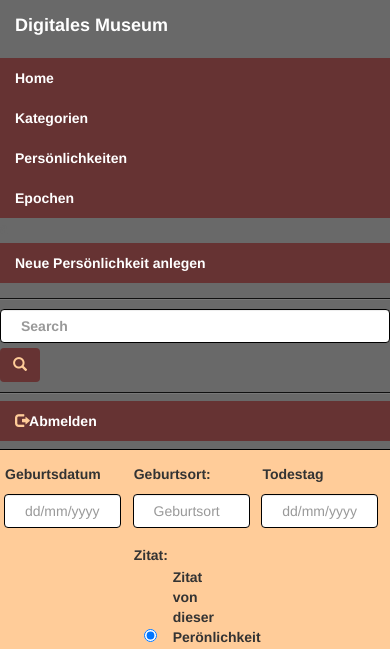
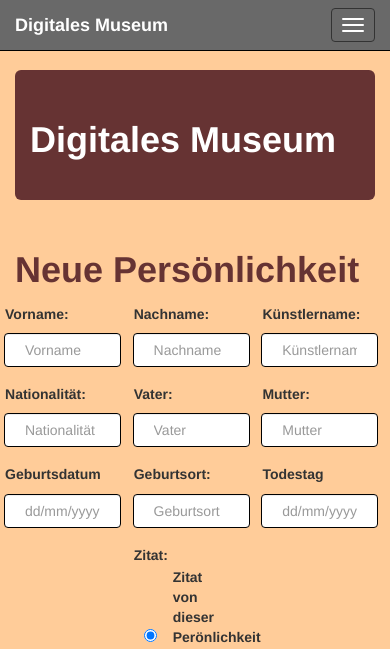
Before and after one commit to Davidmuecke/DigitalesMuseum, a PHP site: page /persoenlichkeit_anlegen.php in a window 390 px wide; the page is wider, and only the part inside the window is pictured. Shown: the top 649 px of that part. Run offline with PHP 8.4, Linux system fonts and the light colour scheme; some libraries are stand-ins or nearby versions.

Commit message:
Navbar ist nun responsive: - Beim Resizen Des Screens wird sie ab bestimmter Width zu einem Dropdown-Menu - Geringe Änderungen im inneren Aufbau der Navbar
Änderungen in der KachelCreationEngine:
- Klassen col-md-offset-0 wurden entfernt, weil sie nichts machen

```diff
--- a/css/style.css
+++ b/css/style.css
@@ -1,3 +1,50 @@
+@media (max-width: 1243px) {
+    .navbar-header {
+        float: none;
+    }
+    .navbar-left,.navbar-right {
+        float: none !important;
+    }
+    .navbar-toggle {
+        display: block;
+    }
+    .navbar-collapse {
+        border-top: 1px solid transparent;
+        box-shadow: inset 0 1px 0 rgba(255,255,255,0.1);
+    }
+    .navbar-fixed-top {
+        top: 0;
+        border-width: 0 0 1px;
+    }
+    .navbar-collapse.collapse {
+        display: none!important;
+    }
+    .navbar-nav {
+        float: none!important;
+        margin-top: 7.5px;
+    }
+    .navbar-nav>li {
+        float: none;
+    }
+    .navbar-nav>li>a {
+        padding-top: 10px;
+        padding-bottom: 10px;
+    }
+    .collapse.in{
+        display:block !important;
+    }
+    .navbar-nav .open .dropdown-menu {
+        position: static;
+        float: none;
+        width: auto;
+        margin-top: 0;
+        background-color: transparent;
+        border: 0;
+        -webkit-box-shadow: none;
+        box-shadow: none;
+    }
+}
+
 body{
     padding-top: 70px;
     padding-bottom: 100px;
@@ -94,6 +141,7 @@ nav{
     color: #FFCC99;
     text-shadow: -1px 0 #663333, 0 1px #663333, 1px 0 #663333, 0 -1px #663333;
     font-weight: bold;
+    border-color: black;
 }
 
 #suchen_feld{
@@ -161,7 +209,7 @@ h4{
 }
 
 .panel-heading-persoenlichkeit {
-    height: 10vh;
+    height: 6vh;
 }
 
 #todestag,#geburtsdatum{
@@ -260,7 +308,7 @@ footer{
     background-repeat: no-repeat;
     background-size: cover;
     width: 50%;
-    height: 100%;
+    height: 80%;
 }
 
 .profile_image:before {
@@ -289,11 +337,11 @@ footer{
 
 .charac_label {
     width: 100%;
-    font-size: medium;
+    font-size: large;
 }
 
 .panel-body-persoenlichkeit {
-    height: 50vh;
+    height: 40vh;
     overflow-y: auto;
 }
 
@@ -385,3 +433,7 @@ footer{
     width: 45%;
     display: inline-block;
 }
+
+#button_persoenlichkeit_anlegen {
+    margin-left: 0%;
+}
--- a/header.php
+++ b/header.php
@@ -48,39 +48,45 @@ else {
 <html lang="de">
 <head>
     <meta charset="UTF-8">
+    <meta name="viewport" content="width=device-width, initial-scale=1.0">
     <title>Digitales Museum Startseite</title>
     <link rel="stylesheet" href="css/bootstrap-3.3.7-dist/css/bootstrap.min.css">
     <link rel="stylesheet" href="css/style.css">
-
-    <script src="//ajax.googleapis.com/ajax/libs/jquery/1.6.4/jquery.min.js"></script>
     <script language="javascript" type="text/javascript" src="js/kachelnLaden.js"></script>
+    <script src="https://ajax.googleapis.com/ajax/libs/jquery/3.2.1/jquery.min.js"></script>
+    <script src="css/bootstrap-3.3.7-dist/js/bootstrap.js"></script>
 </head>
 
 <body onload="mail();">
-
 
 <nav class="navbar navbar-inverse navbar-fixed-top">
     <div class="container-fluid">
         <div class="navbar-header">
             <a class="navbar-brand" href="#" style="color: white">Digitales Museum</a>
+            <button class="navbar-toggle" data-toggle="collapse" data-target=".navHeaderCollapse" aria-expanded="false" aria-controls="navHeaderCollapse"><span class="icon-bar"></span><span class="icon-bar"></span><span class="icon-bar"></span></button>
         </div>
-        <ul class="nav navbar-nav">
-            <li class="active"><a href="startseite.php">Home</a></li>
-            <li class="active"><a href="kategorien_uebersicht.php">Kategorien</a></li>
-            <li class="active"><a href="persoenlichkeiten_uebersicht.php">Persönlichkeiten</a></li>
-            <li class="active"><a href="epochen_uebersicht.php">Epochen</a></li>
-            <li class="active"> <label id="unsichtbar">a</label>
-            <li class="active"><a href="persoenlichkeit_anlegen.php">Neue Persönlichkeit anlegen</a></li>
-        </ul>
-        <ul class="nav navbar-nav navbar-right">
-                    <form class="navbar-form navbar-left">
-                        <div class="form-group">
-                            <input type="text" id="suchen_feld" class="form-control" placeholder="Search">
+
+        <div class="collapse navbar-collapse navHeaderCollapse">
+            <ul class="nav navbar-nav">
+                <li><a href="startseite.php">Home</a></li>
+                <li><a href="kategorien_uebersicht.php">Kategorien</a></li>
+                <li><a href="persoenlichkeiten_uebersicht.php">Persönlichkeiten</a></li>
+                <li><a href="epochen_uebersicht.php">Epochen</a></li>
+                <li id="unsichtbar">a</li>
+                <li id="button_persoenlichkeit_anlegen"><a href="persoenlichkeit_anlegen.php">Neue Persönlichkeit anlegen</a></li>
+            </ul>
+            <ul class="nav navbar-nav navbar-right">
+                <form class="navbar-form navbar-left" role="search">
+                    <div class="input-group">
+                        <input type="text" class="form-control" id="suchen_feld" placeholder="Search">
+                        <div class="input-group-btn">
+                            <button class="btn btn-default" type="submit" id="suchen_button"><i class="glyphicon glyphicon-search"></i></button>
                         </div>
-                        <button id="suchen_button" type="submit" class="btn"><span class="glyphicon glyphicon-search"></span></button>
-                    </form>
-            <li class="active"><a href="logout.php"><span class="glyphicon glyphicon-log-out"></span>Abmelden</a></li>
-        </ul>
+                    </div>
+                </form>
+                <li class=""><a href="logout.php"><span class="glyphicon glyphicon-log-out"></span>Abmelden</a></li>
+            </ul>
+        </div>
     </div>
 </nav>
 <div class="clear"></div>
```
Also changed, not shown: helpers/KachelCreationEngine.php (+7 -7 lines).
